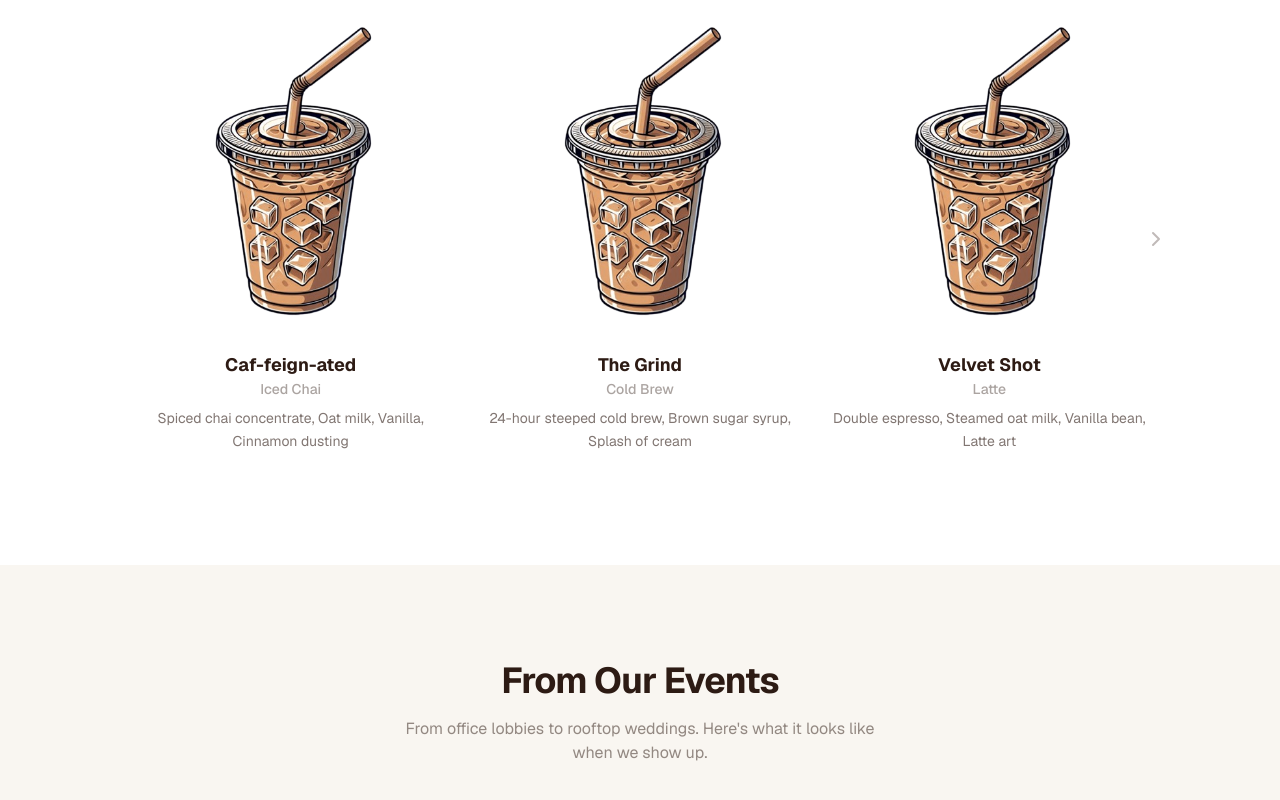
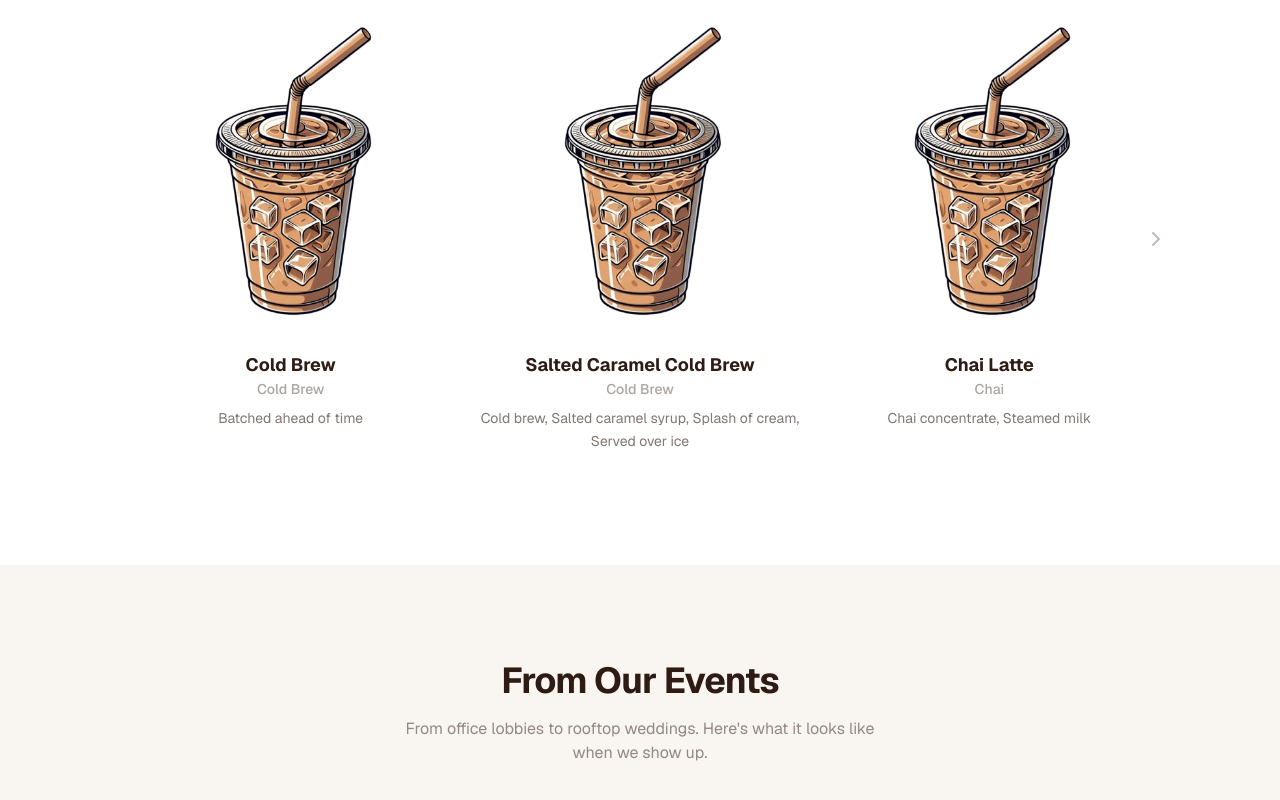
Before and after one commit to omartugrul/caffeinated-website, a Next.js app: page / in a window 1280 px wide. Shown: the part 2974-3774 px from the top of the page. Built offline with nearby package versions, Linux system fonts and the light colour scheme.

Commit message:
Add full menu doc and update website menu with selected drinks

```diff
--- a/src/content/menu.ts
+++ b/src/content/menu.ts
@@ -7,33 +7,57 @@ export interface DrinkItem {
 
 export const drinks: DrinkItem[] = [
   {
-    name: "Caf-feign-ated",
-    subtitle: "Iced Chai",
-    ingredients: ["Spiced chai concentrate", "Oat milk", "Vanilla", "Cinnamon dusting"],
-    image: "/photos/drinks/iced-chai.jpg",
-  },
-  {
-    name: "The Grind",
+    name: "Cold Brew",
     subtitle: "Cold Brew",
-    ingredients: ["24-hour steeped cold brew", "Brown sugar syrup", "Splash of cream"],
+    ingredients: ["Batched ahead of time"],
     image: "/photos/drinks/cold-brew.jpg",
   },
   {
-    name: "Velvet Shot",
-    subtitle: "Latte",
-    ingredients: ["Double espresso", "Steamed oat milk", "Vanilla bean", "Latte art"],
-    image: "/photos/drinks/latte.jpg",
+    name: "Salted Caramel Cold Brew",
+    subtitle: "Cold Brew",
+    ingredients: ["Cold brew", "Salted caramel syrup", "Splash of cream", "Served over ice"],
+    image: "/photos/drinks/salted-caramel-cold-brew.jpg",
   },
   {
-    name: "Main Character",
-    subtitle: "Matcha",
-    ingredients: ["Ceremonial grade matcha", "Oat milk", "Honey", "Ice"],
+    name: "Chai Latte",
+    subtitle: "Chai",
+    ingredients: ["Chai concentrate", "Steamed milk"],
+    image: "/photos/drinks/chai-latte.jpg",
+  },
+  {
+    name: "Vanilla Cinnamon Chai",
+    subtitle: "Chai",
+    ingredients: ["Chai concentrate", "Vanilla syrup", "Pinch of cinnamon"],
+    image: "/photos/drinks/vanilla-cinnamon-chai.jpg",
+  },
+  {
+    name: "Plain Matcha",
+    subtitle: "Matcha Latte",
+    ingredients: ["Matcha", "Maple syrup"],
     image: "/photos/drinks/matcha.jpg",
   },
   {
-    name: "Plot Twist",
+    name: "Strawberry Matcha",
+    subtitle: "Matcha Latte",
+    ingredients: ["Matcha", "Strawberry"],
+    image: "/photos/drinks/strawberry-matcha.jpg",
+  },
+  {
+    name: "Mango Matcha",
+    subtitle: "Matcha Latte",
+    ingredients: ["Matcha", "Mango"],
+    image: "/photos/drinks/mango-matcha.jpg",
+  },
+  {
+    name: "Strawberry Lemonade Refresher",
     subtitle: "Refresher",
-    ingredients: ["Passion fruit", "Mango", "Green tea base", "Fresh mint"],
-    image: "/photos/drinks/refresher.jpg",
+    ingredients: ["Lemonade", "Strawberry syrup"],
+    image: "/photos/drinks/strawberry-lemonade.jpg",
+  },
+  {
+    name: "Mango Passionfruit Refresher",
+    subtitle: "Refresher",
+    ingredients: ["Sparkling water", "Mango & passionfruit syrup"],
+    image: "/photos/drinks/mango-passionfruit.jpg",
   },
 ];
```
Also changed, not shown: 1 other file (tests, documents, lock files or other folders).
